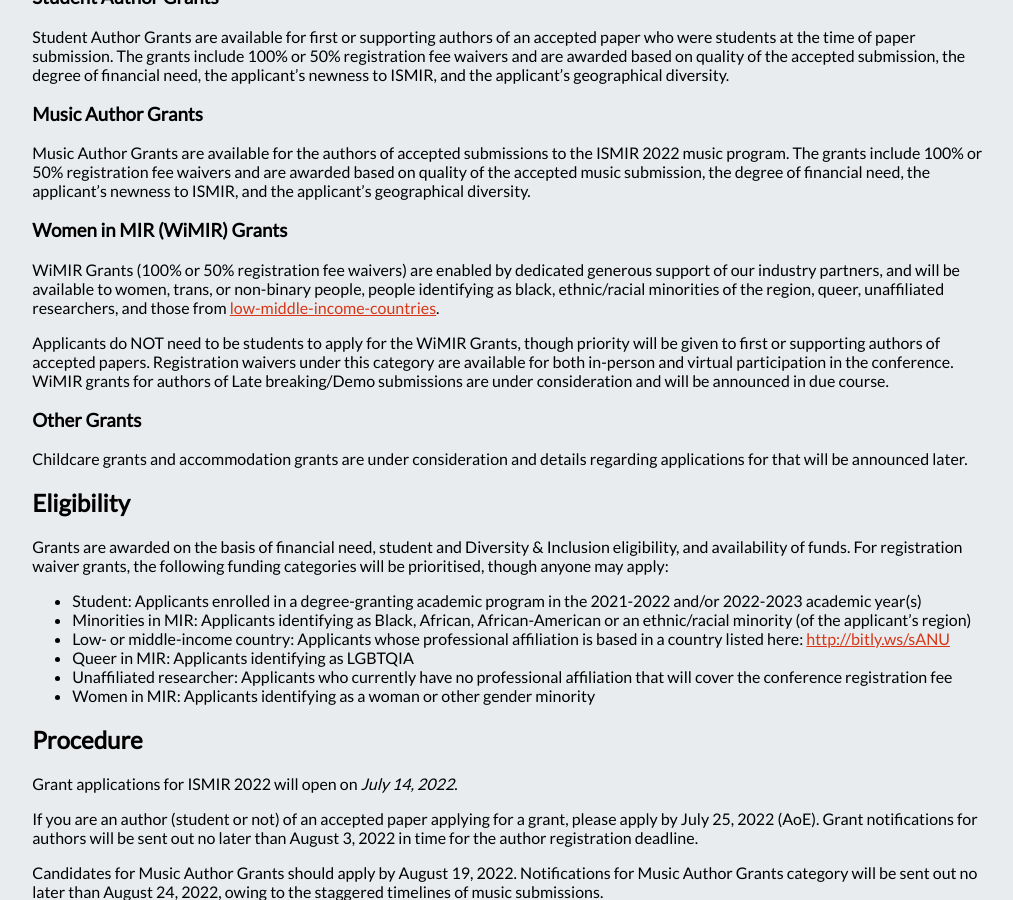
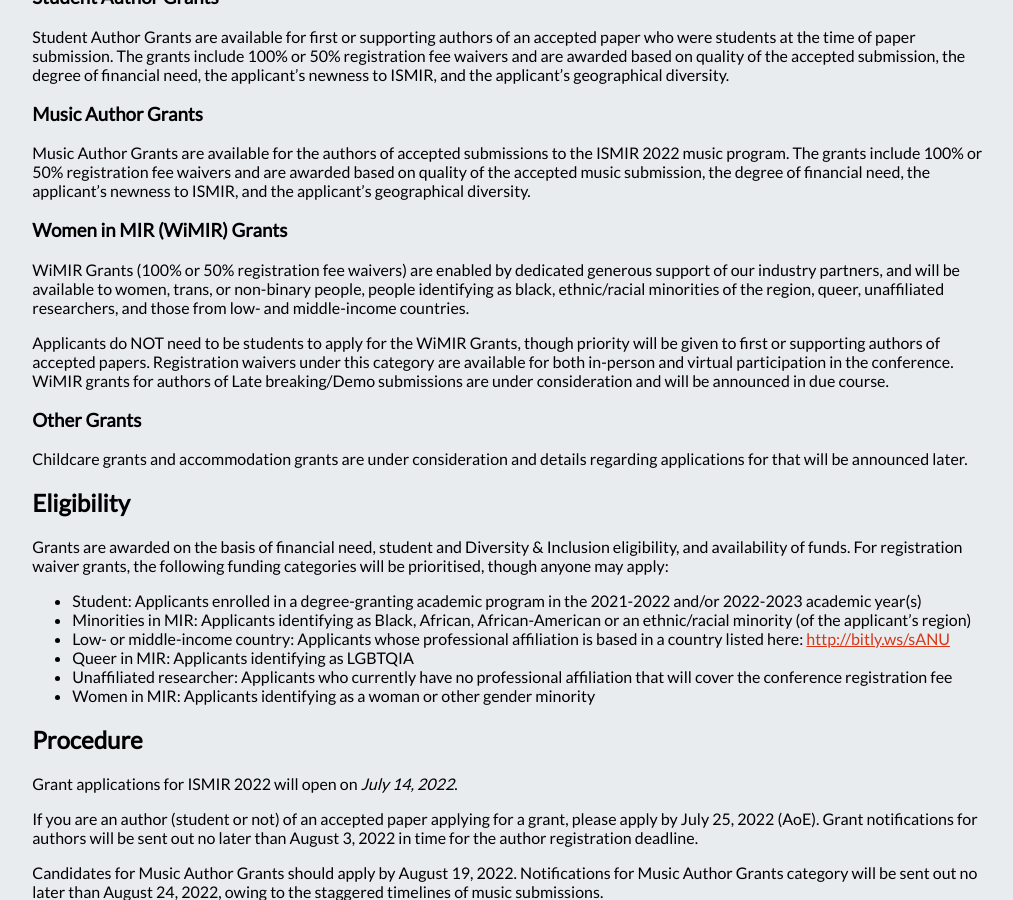
Before and after one commit to ismir2022/ismir2022.github.io, a Jekyll site: the page built from attend/support.md, in a window 1280 px wide and 900 px high, scrolled down 1234 px. Shown: the whole window, without its empty margins (155-1168 px from the left). Built offline with Jekyll 4.4.1, drawn with Linux system fonts in a browser that asks for light colours; nearby versions of some CDN libraries.

Commit message:
Update support.md

```diff
--- a/attend/support.md
+++ b/attend/support.md
@@ -40,7 +40,7 @@
 
 ### Women in MIR (WiMIR) Grants
 
-WiMIR Grants (100% or 50% registration fee waivers) are enabled by dedicated generous support of our industry partners, and will be available to women, trans, or non-binary people, people identifying as black, ethnic/racial minorities of the region, queer, unaffiliated researchers, and those from [low-middle-income-countries](http://bitly.ws/sANU).
+WiMIR Grants (100% or 50% registration fee waivers) are enabled by dedicated generous support of our industry partners, and will be available to women, trans, or non-binary people, people identifying as black, ethnic/racial minorities of the region, queer, unaffiliated researchers, and those from low- and middle-income countries.
 
 Applicants do NOT need to be students to apply for the WiMIR Grants, though priority will be given to first or supporting authors of accepted papers. Registration waivers under this category are available for both in-person and virtual participation in the conference. WiMIR grants for authors of Late breaking/Demo submissions are under consideration and will be announced in due course.
 
```
